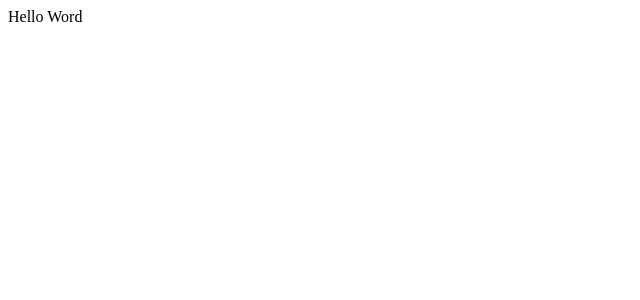
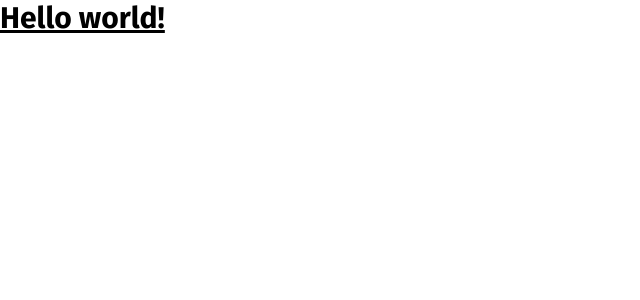
Before and after one commit to rtvu/printmode-tools, a React (Vite) app: page / in a window 1280 px wide. Shown: the top 300 px of the page, without its empty margins (0-640 px from the left). Built offline with nearby package versions, Linux system fonts and the light colour scheme.

Commit message:
Added `tailwindcss`

```diff
--- a/package.json
+++ b/package.json
@@ -19,6 +19,7 @@
   },
   "devDependencies": {
     "@eslint/js": "^9.17.0",
+    "@tailwindcss/vite": "^4.0.3",
     "@types/node": "^22.13.0",
     "@types/react": "^18.3.18",
     "@types/react-dom": "^18.3.5",
@@ -31,6 +32,8 @@
     "globals": "^15.14.0",
     "prettier": "^3.4.2",
     "prettier-plugin-organize-imports": "^4.1.0",
+    "prettier-plugin-tailwindcss": "^0.6.11",
+    "tailwindcss": "^4.0.3",
     "typescript": "~5.6.2",
     "typescript-eslint": "^8.18.2",
     "vite": "^6.0.5"
--- a/prettier.config.js
+++ b/prettier.config.js
@@ -1,5 +1,5 @@
 const config = {
-  plugins: ["prettier-plugin-organize-imports"],
+  plugins: ["prettier-plugin-organize-imports", "prettier-plugin-tailwindcss"],
   printWidth: 120,
   organizeImportsSkipDestructiveCodeActions: true,
 };
--- a/src/index.css
+++ b/src/index.css
@@ -0,0 +1,11 @@
+@import url("https://fonts.googleapis.com/css2?family=Fira+Sans:ital,wght@0,100;0,200;0,300;0,400;0,500;0,600;0,700;0,800;0,900;1,100;1,200;1,300;1,400;1,500;1,600;1,700;1,800;1,900&display=swap");
+@import url("https://fonts.googleapis.com/css2?family=Fira+Mono:wght@400;500;700&display=swap");
+
+@import "tailwindcss";
+
+@theme {
+  --font-sans: "Fira Sans", ui-sans-serif, system-ui, sans-serif, "Apple Color Emoji", "Segoe UI Emoji",
+    "Segoe UI Symbol", "Noto Color Emoji";
+  --font-mono: "Fira Mono", ui-monospace, SFMono-Regular, Menlo, Monaco, Consolas, "Liberation Mono", "Courier New",
+    monospace;
+}
--- a/src/index.tsx
+++ b/src/index.tsx
@@ -6,5 +6,9 @@ import { createRoot } from "react-dom/client";
 const rootElement = document.getElementById("root");
 if (rootElement !== null) {
   const root = createRoot(rootElement);
-  root.render(<StrictMode>Hello Word</StrictMode>);
+  root.render(
+    <StrictMode>
+      <h1 className="text-3xl font-bold underline">Hello world!</h1>
+    </StrictMode>,
+  );
 }
--- a/vite.config.ts
+++ b/vite.config.ts
@@ -1,3 +1,4 @@
+import tailwindcss from "@tailwindcss/vite";
 import react from "@vitejs/plugin-react-swc";
 import { defineConfig, loadEnv } from "vite";
 
@@ -5,7 +6,7 @@ export default defineConfig(({ mode }) => {
   const env = loadEnv(mode, process.cwd());
 
   return {
-    plugins: [react()],
+    plugins: [react(), tailwindcss()],
     server: {
       host: "0.0.0.0",
       port: Number(env.VITE_PORT),
```
Also changed, not shown: .devcontainer/devcontainer.json, 1 other file (tests, documents, lock files or other folders).
